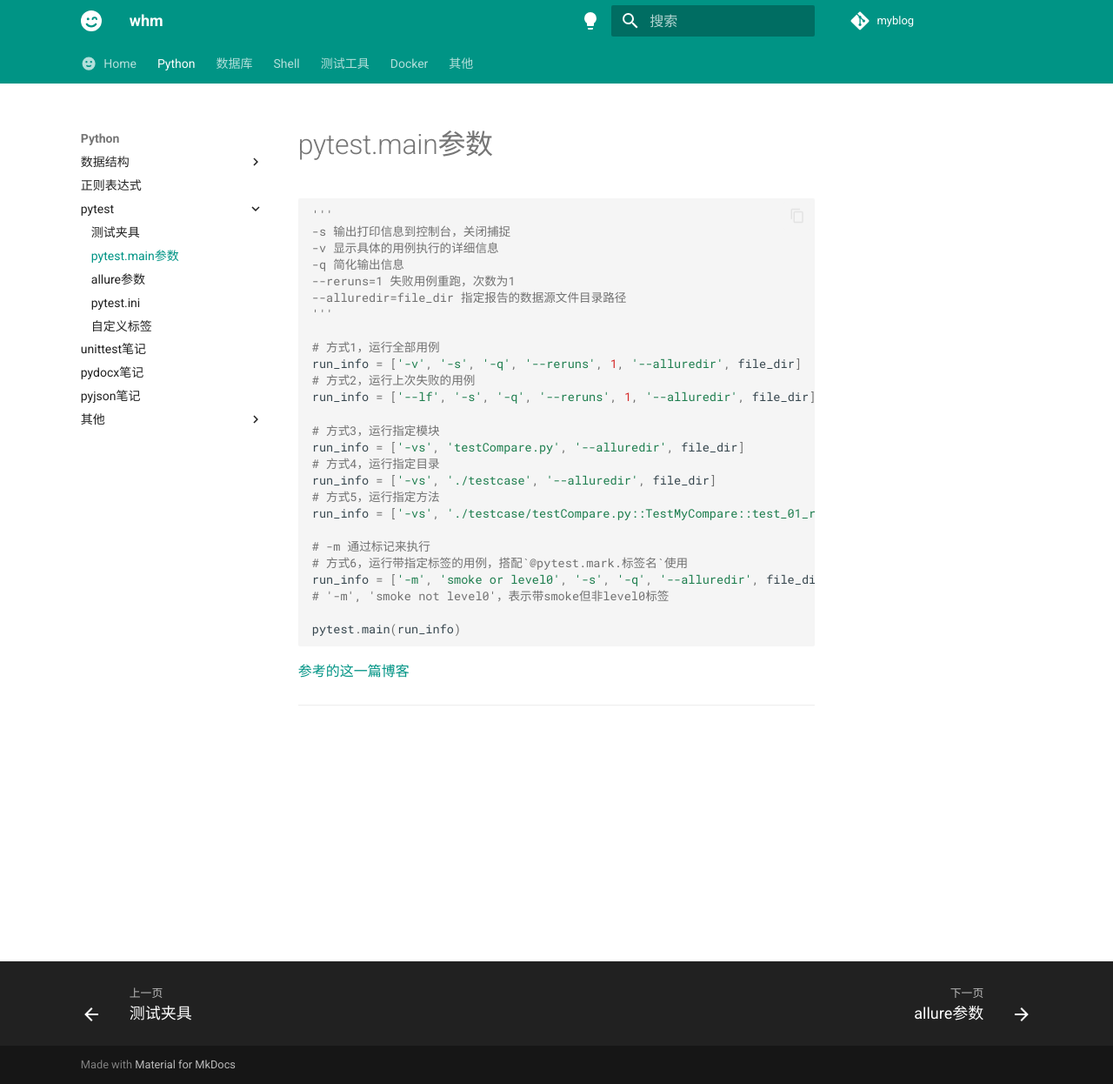
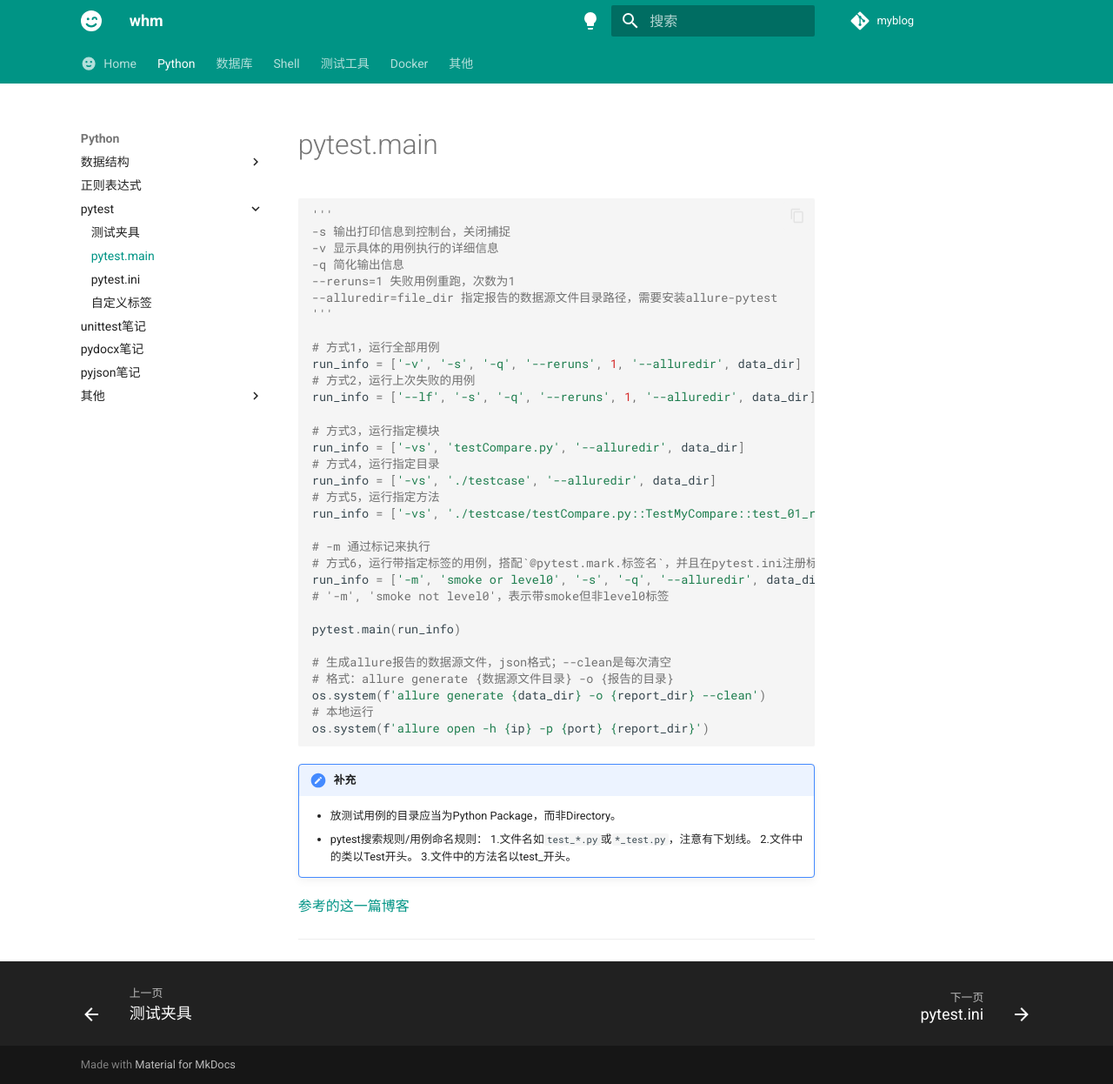
Before and after one commit to Jork-S-B/Jork-S-B.github.io, an MkDocs documentation site: the page built from docs/python/pytest/pytest.main.md, in a window 1280 px wide and 1246 px high. Shown: the whole window at 87% size. Built offline with MkDocs 1.6.1 and Material for MkDocs 9.7.7, drawn with Linux system fonts in a browser that asks for light colours; comment, search, counter and statistics services are not loaded.

Commit message:
完善pytest笔记

````diff
--- a/docs/python/pytest/pytest.main.md
+++ b/docs/python/pytest/pytest.main.md
@@ -5,28 +5,43 @@
 -v 显示具体的用例执行的详细信息
 -q 简化输出信息
 --reruns=1 失败用例重跑，次数为1
---alluredir=file_dir 指定报告的数据源文件目录路径
+--alluredir=file_dir 指定报告的数据源文件目录路径，需要安装allure-pytest
 '''
 
 # 方式1，运行全部用例
-run_info = ['-v', '-s', '-q', '--reruns', 1, '--alluredir', file_dir]
+run_info = ['-v', '-s', '-q', '--reruns', 1, '--alluredir', data_dir]
 # 方式2，运行上次失败的用例
-run_info = ['--lf', '-s', '-q', '--reruns', 1, '--alluredir', file_dir]
+run_info = ['--lf', '-s', '-q', '--reruns', 1, '--alluredir', data_dir]
 
 # 方式3，运行指定模块
-run_info = ['-vs', 'testCompare.py', '--alluredir', file_dir]
+run_info = ['-vs', 'testCompare.py', '--alluredir', data_dir]
 # 方式4，运行指定目录
-run_info = ['-vs', './testcase', '--alluredir', file_dir]
+run_info = ['-vs', './testcase', '--alluredir', data_dir]
 # 方式5，运行指定方法
-run_info = ['-vs', './testcase/testCompare.py::TestMyCompare::test_01_regex', '--alluredir', file_dir]
+run_info = ['-vs', './testcase/testCompare.py::TestMyCompare::test_01_regex', '--alluredir', data_dir]
 
 # -m 通过标记来执行
-# 方式6，运行带指定标签的用例，搭配`@pytest.mark.标签名`使用
-run_info = ['-m', 'smoke or level0', '-s', '-q', '--alluredir', file_dir]
+# 方式6，运行带指定标签的用例，搭配`@pytest.mark.标签名`，并且在pytest.ini注册标签以启用
+run_info = ['-m', 'smoke or level0', '-s', '-q', '--alluredir', data_dir]
 # '-m', 'smoke not level0'，表示带smoke但非level0标签
 
 pytest.main(run_info)
+
+# 生成allure报告的数据源文件，json格式；--clean是每次清空
+# 格式：allure generate {数据源文件目录} -o {报告的目录}
+os.system(f'allure generate {data_dir} -o {report_dir} --clean')
+# 本地运行
+os.system(f'allure open -h {ip} -p {port} {report_dir}')
+
 ```
+
+!!! note "补充"
+
+    * 放测试用例的目录应当为Python Package，而非Directory。
+    * pytest搜索规则/用例命名规则：
+    1.文件名如`test_*.py`或`*_test.py`，注意有下划线。
+    2.文件中的类以Test开头。
+    3.文件中的方法名以test_开头。
 
 [参考的这一篇博客](https://www.cnblogs.com/lfr0123/p/15907200.html)
 
--- a/mkdocs.yml
+++ b/mkdocs.yml
@@ -15,8 +15,7 @@
     - 正则表达式: python/regex/re.md
     - pytest:
       - 测试夹具: python/pytest/fixture.md
-      - pytest.main参数: python/pytest/pytest.main.md
-      - allure参数: python/pytest/allure.md
+      - pytest.main: python/pytest/pytest.main.md
       - pytest.ini: python/pytest/pytest.ini.md
       - 自定义标签: python/pytest/custom_tag.md
     - unittest笔记: python/unittest/unittest_notes.md
````
Also changed, not shown: docs/python/pytest/allure.md (deleted, +0 -11 lines), docs/python/pytest/custom_tag.md (+3 -5 lines), docs/python/pytest/pytest.ini.md (+1 -1 lines), docs/python/structure/sequence.md (+1 -0 lines).
